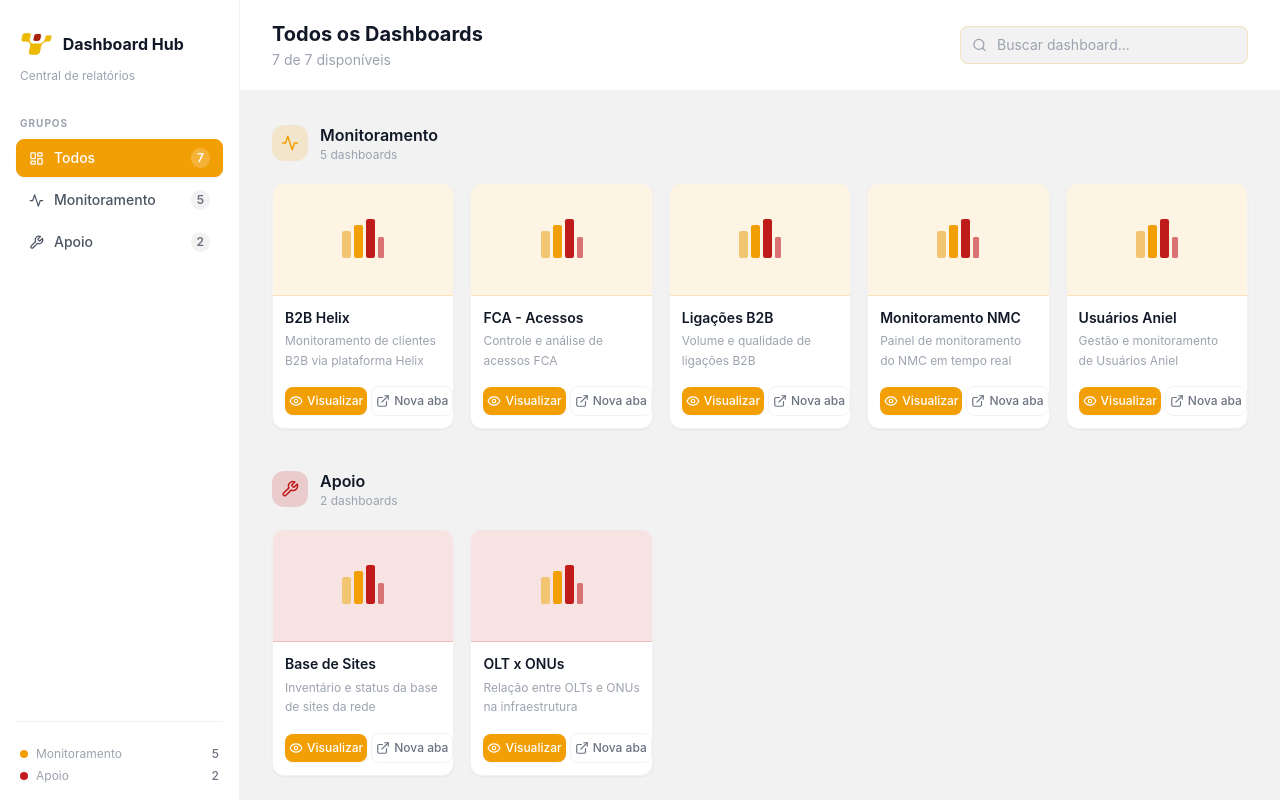
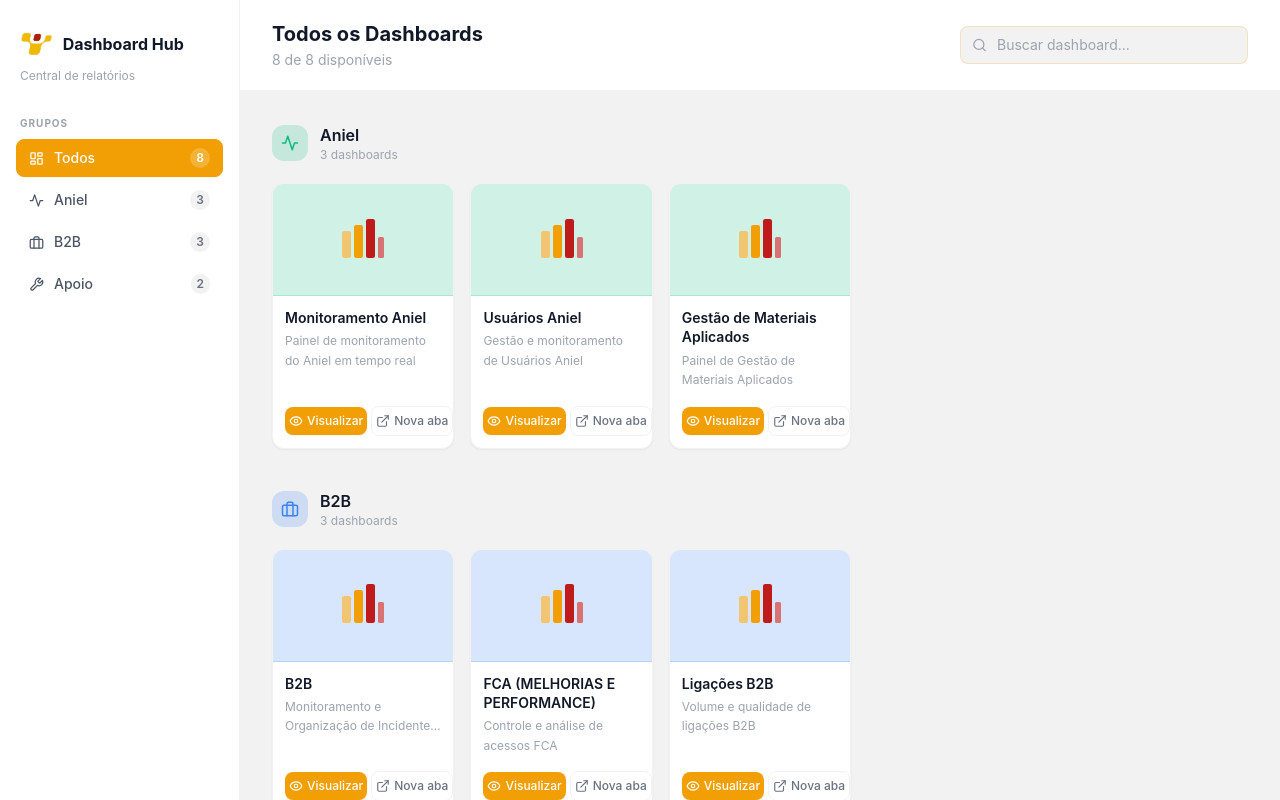
Before and after one commit to andrecagnon/Web_Hub_Dashboard, a React (Vite) app: page / in a window 1280 px wide. Shown: the top 800 px of the page. Built offline with nearby package versions, Linux system fonts and the light colour scheme.

Commit message:
Nova reestruturacao de Grupos (Aniel, B2B, Apoio)

```diff
--- a/src/components/DashboardCard.tsx
+++ b/src/components/DashboardCard.tsx
@@ -7,7 +7,8 @@ interface DashboardCardProps {
 }
 
 const groupPreviewBg: Record<string, string> = {
-  monitoramento: 'bg-[#F2C572]/20 border-[#F29F05]/20',
+  aniel: 'bg-[#10B981]/20 border-[#10B981]/20',
+  b2b: 'bg-[#3B82F6]/20 border-[#3B82F6]/20',
   apoio: 'bg-[#D97373]/20 border-[#BF1B1B]/20',
 };
 
@@ -30,7 +31,7 @@ function PowerBIIcon({ className }: { className?: string }) {
 }
 
 export default function DashboardCard({ dashboard, onView }: DashboardCardProps) {
-  const previewBg = groupPreviewBg[dashboard.group] ?? groupPreviewBg['monitoramento'];
+  const previewBg = groupPreviewBg[dashboard.group] ?? groupPreviewBg['aniel'];
 
   return (
     <div className="bg-white rounded-xl border border-[#F2F2F2] shadow-sm hover:shadow-md transition-all duration-200 hover:-translate-y-0.5 flex flex-col overflow-hidden">
--- a/src/components/DashboardGroup.tsx
+++ b/src/components/DashboardGroup.tsx
@@ -1,4 +1,4 @@
-import { Activity, Wrench } from 'lucide-react';
+import { Activity, Wrench, Briefcase } from 'lucide-react';
 import { Dashboard } from '@/types';
 import DashboardCard from './DashboardCard';
 
@@ -10,18 +10,20 @@ interface DashboardGroupProps {
 }
 
 const groupIconMap: Record<string, React.ComponentType<{ size?: number; className?: string }>> = {
-  monitoramento: Activity,
+  aniel: Activity,
+  b2b: Briefcase,
   apoio: Wrench,
 };
 
 const groupIconColorMap: Record<string, string> = {
-  monitoramento: 'text-[#F29F05] bg-[#F2C572]/30',
+  aniel: 'text-[#10B981] bg-[#10B981]/20',
+  b2b: 'text-[#3B82F6] bg-[#3B82F6]/20',
   apoio: 'text-[#BF1B1B] bg-[#D97373]/30',
 };
 
 export default function DashboardGroup({ groupId, groupName, dashboards, onView }: DashboardGroupProps) {
   const Icon = groupIconMap[groupId] ?? Activity;
-  const iconColor = groupIconColorMap[groupId] ?? 'text-[#F29F05] bg-[#F2C572]/30';
+  const iconColor = groupIconColorMap[groupId] ?? 'text-[#10B981] bg-[#10B981]/20';
 
   return (
     <section>
--- a/src/components/Sidebar.tsx
+++ b/src/components/Sidebar.tsx
@@ -1,4 +1,4 @@
-import { Activity, LayoutDashboard, Wrench } from 'lucide-react';
+import { Activity, LayoutDashboard, Wrench, Briefcase } from 'lucide-react';
 import { groups } from '@/data/dashboards';
 import { Group } from '@/types';
 
@@ -11,20 +11,24 @@ interface SidebarProps {
 const iconMap: Record<string, React.ComponentType<{ size?: number; className?: string }>> = {
   Activity,
   Wrench,
+  Briefcase,
 };
 
 const colorActiveMap: Record<string, string> = {
-  monitoramento: 'border-[#F2C572]/40',
+  aniel: 'border-[#10B981]/40',
+  b2b: 'border-[#3B82F6]/40',
   apoio: 'border-[#D97373]/40',
 };
 
 const colorActiveBg: Record<string, string> = {
-  monitoramento: 'bg-[#F29F05]/10 text-[#F29F05]',
+  aniel: 'bg-[#10B981]/10 text-[#10B981]',
+  b2b: 'bg-[#3B82F6]/10 text-[#3B82F6]',
   apoio: 'bg-[#BF1B1B]/10 text-[#BF1B1B]',
 };
 
 const colorDotMap: Record<string, string> = {
-  monitoramento: 'bg-[#F29F05]',
+  aniel: 'bg-[#10B981]',
+  b2b: 'bg-[#3B82F6]',
   apoio: 'bg-[#BF1B1B]',
 };
 
--- a/src/data/dashboards.ts
+++ b/src/data/dashboards.ts
@@ -1,23 +1,23 @@
 import { Dashboard, Group } from '@/types';
 
 export const dashboards: Dashboard[] = [
-  // Monitoramento
+  // B2B
   {
-    id: 'b2b-helix',
-    name: 'B2B Helix',
+    id: 'b2b',
+    name: 'B2B',
     url: 'https://app.powerbi.com/reportEmbed?reportId=2e1a8b49-0bbc-4fa9-a3a9-4645f5804db7&autoAuth=true&ctid=50346803-3299-4314-bb54-e86716cc07b3',
     contentUrl: 'https://app.powerbi.com/reportEmbed?reportId=2e1a8b49-0bbc-4fa9-a3a9-4645f5804db7&autoAuth=true&ctid=50346803-3299-4314-bb54-e86716cc07b3',
     shareUrl: 'https://app.powerbi.com/links/qWftYpVse_?ctid=50346803-3299-4314-bb54-e86716cc07b3&pbi_source=linkShare',
-    group: 'monitoramento',
-    description: 'Monitoramento de clientes B2B via plataforma Helix',
+    group: 'b2b',
+    description: 'Monitoramento e Organização de Incidentes para clientes B2B',
   },
   {
     id: 'fca-acessos',
-    name: 'FCA - Acessos',
+    name: 'FCA (MELHORIAS E PERFORMANCE)',
     url: 'https://app.powerbi.com/reportEmbed?reportId=d3d498e2-fa7a-4ae8-bd5b-f231d449e3fa&autoAuth=true&ctid=50346803-3299-4314-bb54-e86716cc07b3',
     contentUrl: 'https://app.powerbi.com/reportEmbed?reportId=d3d498e2-fa7a-4ae8-bd5b-f231d449e3fa&autoAuth=true&ctid=50346803-3299-4314-bb54-e86716cc07b3',
     shareUrl: 'https://app.powerbi.com/links/9Jly1VCMam?ctid=50346803-3299-4314-bb54-e86716cc07b3&pbi_source=linkShare',
-    group: 'monitoramento',
+    group: 'b2b',
     description: 'Controle e análise de acessos FCA',
   },
   {
@@ -26,17 +26,18 @@ export const dashboards: Dashboard[] = [
     url: 'https://app.powerbi.com/reportEmbed?reportId=8f2221e3-b863-45a2-9cd3-70d2cf565790&autoAuth=true&ctid=50346803-3299-4314-bb54-e86716cc07b3',
     contentUrl: 'https://app.powerbi.com/reportEmbed?reportId=8f2221e3-b863-45a2-9cd3-70d2cf565790&autoAuth=true&ctid=50346803-3299-4314-bb54-e86716cc07b3',
     shareUrl: 'https://app.powerbi.com/links/ZC0go6wFbt?ctid=50346803-3299-4314-bb54-e86716cc07b3&pbi_source=linkShare',
-    group: 'monitoramento',
+    group: 'b2b',
     description: 'Volume e qualidade de ligações B2B',
   },
+  // Aniel
   {
-    id: 'monitoramento-nmc',
-    name: 'Monitoramento NMC',
+    id: 'monitoramento-aniel',
+    name: 'Monitoramento Aniel',
     url: 'https://app.powerbi.com/reportEmbed?reportId=ffb4d4f4-8638-4a88-a2fd-bcfa58989a80&autoAuth=true&ctid=50346803-3299-4314-bb54-e86716cc07b3',
     contentUrl: 'https://app.powerbi.com/reportEmbed?reportId=ffb4d4f4-8638-4a88-a2fd-bcfa58989a80&autoAuth=true&ctid=50346803-3299-4314-bb54-e86716cc07b3',
     shareUrl: 'https://app.powerbi.com/links/TXzwOVgsmQ?ctid=50346803-3299-4314-bb54-e86716cc07b3&pbi_source=linkShare',
-    group: 'monitoramento',
-    description: 'Painel de monitoramento do NMC em tempo real',
+    group: 'aniel',
+    description: 'Painel de monitoramento do Aniel em tempo real',
   },
   {
     id: 'usuarios-aniel',
@@ -44,8 +45,17 @@ export const dashboards: Dashboard[] = [
     url: 'https://app.powerbi.com/reportEmbed?reportId=fe5fcd37-b058-438a-b0d5-6f3b5a83617e&autoAuth=true&ctid=50346803-3299-4314-bb54-e86716cc07b3',
     contentUrl: 'https://app.powerbi.com/reportEmbed?reportId=fe5fcd37-b058-438a-b0d5-6f3b5a83617e&autoAuth=true&ctid=50346803-3299-4314-bb54-e86716cc07b3',
     shareUrl: 'https://app.powerbi.com/links/itYgfgd0QW?ctid=50346803-3299-4314-bb54-e86716cc07b3&pbi_source=linkShare',
-    group: 'monitoramento',
+    group: 'aniel',
     description: 'Gestão e monitoramento de Usuários Aniel',
+  },
+  {
+    id: 'gestao-materiais-aplicados',
+    name: 'Gestão de Materiais Aplicados',
+    url: 'http://172.30.197.6:3002/',
+    contentUrl: 'http://172.30.197.6:3002/',
+    shareUrl: 'http://172.30.197.6:3002/',
+    group: 'aniel',
+    description: 'Painel de Gestão de Materiais Aplicados',
   },
   // Apoio
   {
@@ -70,11 +80,18 @@ export const dashboards: Dashboard[] = [
 
 export const groups: Group[] = [
   {
-    id: 'monitoramento',
-    name: 'Monitoramento',
+    id: 'aniel',
+    name: 'Aniel',
     icon: 'Activity',
-    color: 'amber',
-    count: dashboards.filter((d) => d.group === 'monitoramento').length,
+    color: 'emerald',
+    count: dashboards.filter((d) => d.group === 'aniel').length,
+  },
+  {
+    id: 'b2b',
+    name: 'B2B',
+    icon: 'Briefcase',
+    color: 'blue',
+    count: dashboards.filter((d) => d.group === 'b2b').length,
   },
   {
     id: 'apoio',
@@ -87,9 +104,13 @@ export const groups: Group[] = [
 
 // kept for DashboardGroup icon colors
 export const groupColorMap: Record<string, { text: string; iconBg: string }> = {
-  monitoramento: {
-    text: 'text-[#F29F05]',
-    iconBg: 'bg-[#F2C572]/30',
+  aniel: {
+    text: 'text-[#10B981]',
+    iconBg: 'bg-[#10B981]/20',
+  },
+  b2b: {
+    text: 'text-[#3B82F6]',
+    iconBg: 'bg-[#3B82F6]/20',
   },
   apoio: {
     text: 'text-[#BF1B1B]',
```
